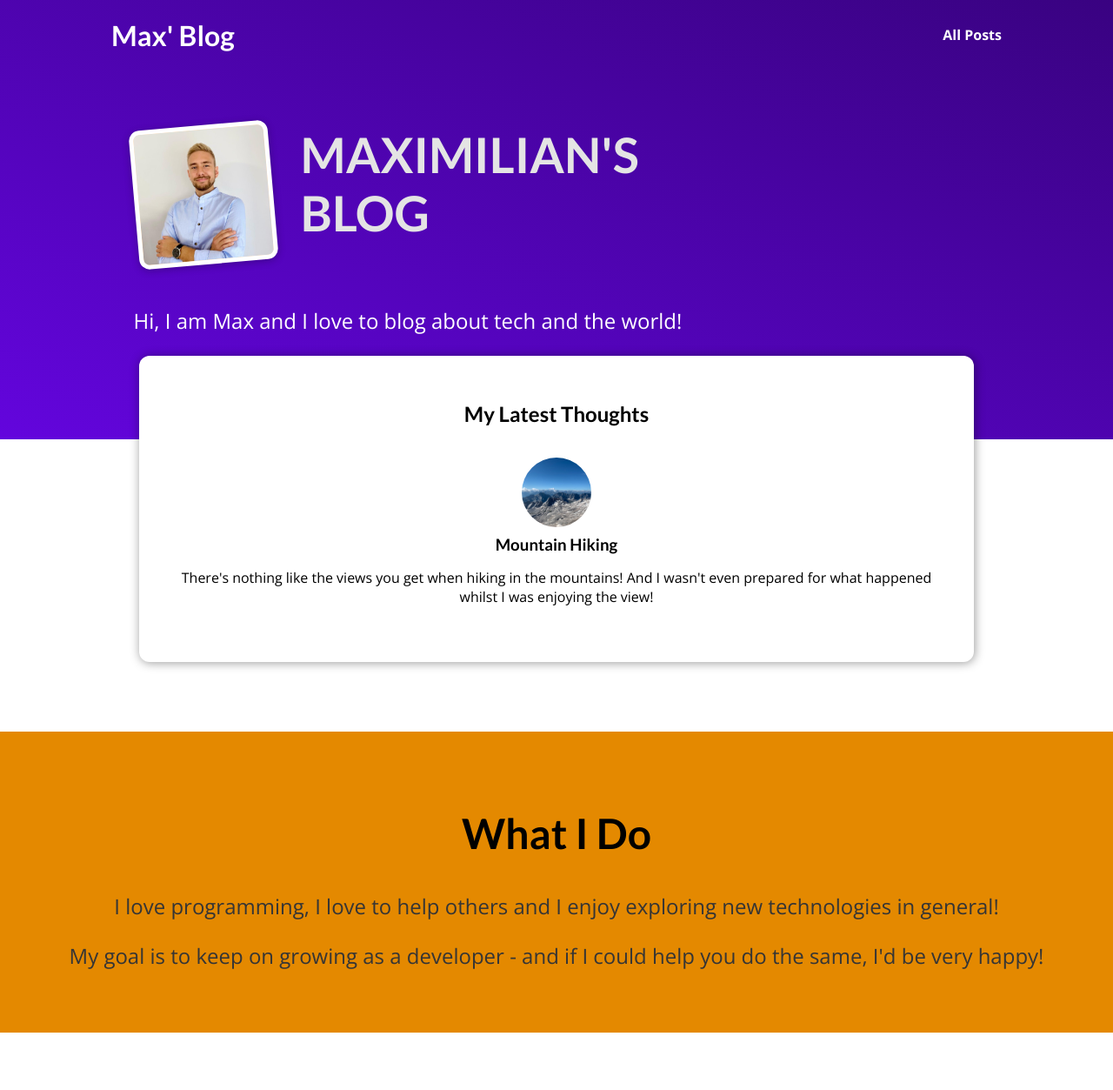
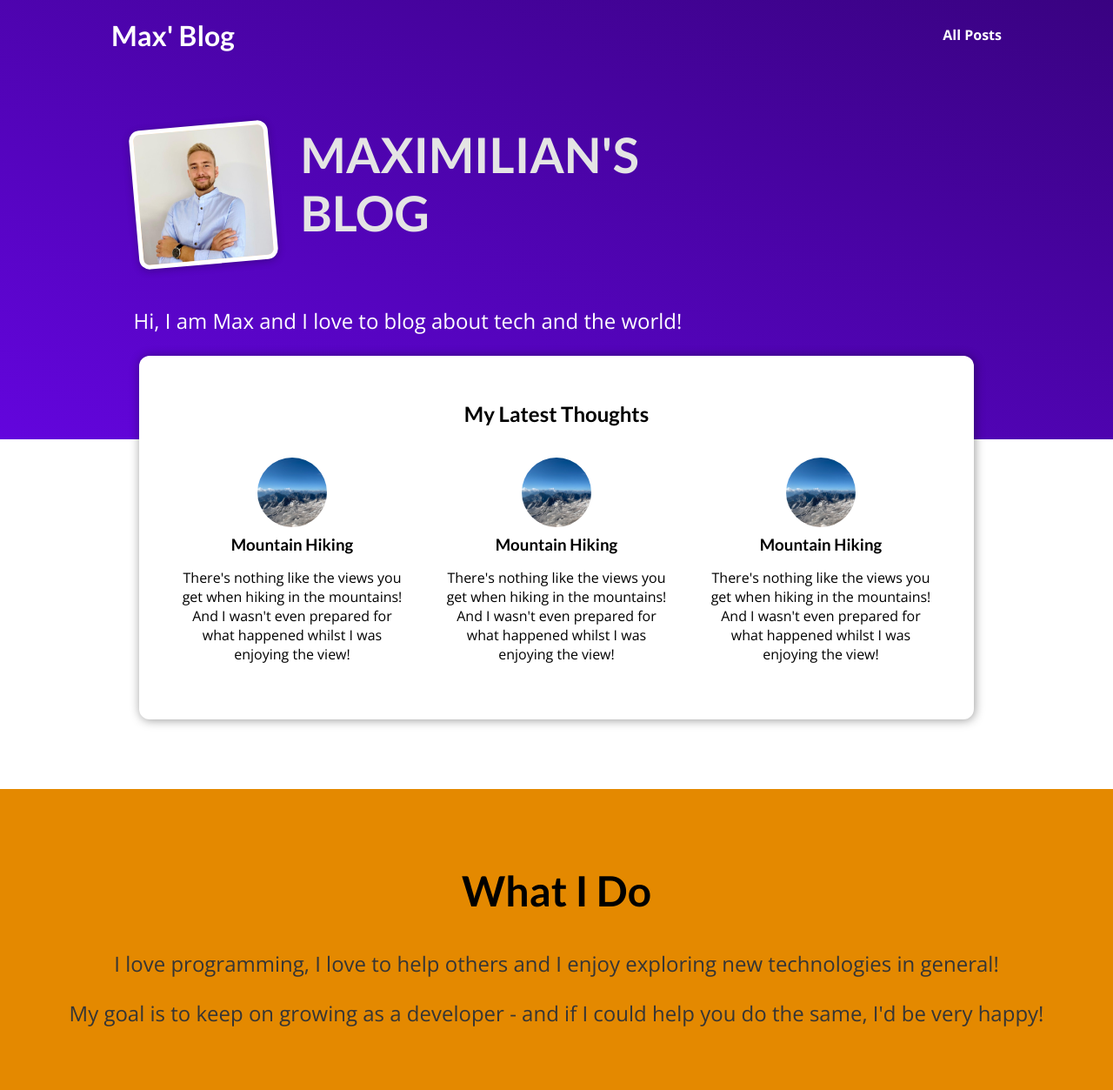
Before and after one commit to AsVain/blog_project, a Django app: page / in a window 1280 px wide. Shown: the whole page at 87% size. Before the commit the page ends 1187 px from the top, so only its background shows below. Run offline with Django 5.2, Linux system fonts and the light colour scheme.

Commit message:
some automations in progress

```diff
--- a/blog/templates/blog/index.html
+++ b/blog/templates/blog/index.html
@@ -23,7 +23,9 @@ My Blog
   <h2>My Latest Thoughts</h2>
 
   <ul>
-    {% include "blog/includes/post.html" %}
+    {% for post in posts %}
+      {% include "blog/includes/post.html" %}
+    {% endfor %}
   </ul>
 </section>
 
--- a/blog/views.py
+++ b/blog/views.py
@@ -2,8 +2,7 @@ from django.shortcuts import render
 
 from datetime import date
 
-
-posts = [       #lista postów, każdy post będzie słownikiem
+all_posts = [       #lista postów, każdy post będzie słownikiem
     {
         "slug": "hiking-the-mountains",
         "image": "mountains.jpg",
@@ -18,12 +17,50 @@ posts = [       #lista postów, każdy post będzie słownikiem
 
             Lorem ipsum dolor sit amet, consectetur adipiscing elit. Nullam dapibus erat vel justo vulputate laoreet. Sed sagittis justo sodales pulvinar blandit. Donec sit amet sagittis augue. Aenean euismod faucibus arcu, at porta justo hendrerit nec. Fusce commodo lorem nec leo pulvinar, et semper tortor pretium. Nunc viverra nisi eu justo facilisis, id viverra sapien commodo. Cras vulputate, urna sed condimentum finibus, nisl nunc imperdiet lorem, interdum placerat dolor leo ut justo. Aenean non nunc nulla. Integer convallis fermentum aliquet. Quisque laoreet libero a nulla condimentum lobortis. Proin rutrum libero tortor, a vehicula elit feugiat et. Nam eu magna ac dui vulputate molestie ac vel lorem. Aliquam ac sagittis risus, et placerat magna.
         """
+    },
+    {
+        "slug": "programming-is-fun",
+        "image": "mountains.jpg",
+        "author": "Maximilian",
+        "date": date(2024, 5, 21),
+        "title": "Mountain Hiking",
+        "exerpt": "There's nothing like the views you get when hiking in the mountains! And I wasn't even prepared for what happened whilst I was enjoying the view!",
+        "contnet": """
+            Lorem ipsum dolor sit amet, consectetur adipiscing elit. Nullam dapibus erat vel justo vulputate laoreet. Sed sagittis justo sodales pulvinar blandit. Donec sit amet sagittis augue. Aenean euismod faucibus arcu, at porta justo hendrerit nec. Fusce commodo lorem nec leo pulvinar, et semper tortor pretium. Nunc viverra nisi eu justo facilisis, id viverra sapien commodo. Cras vulputate, urna sed condimentum finibus, nisl nunc imperdiet lorem, interdum placerat dolor leo ut justo. Aenean non nunc nulla. Integer convallis fermentum aliquet. Quisque laoreet libero a nulla condimentum lobortis. Proin rutrum libero tortor, a vehicula elit feugiat et. Nam eu magna ac dui vulputate molestie ac vel lorem. Aliquam ac sagittis risus, et placerat magna.
+
+            Lorem ipsum dolor sit amet, consectetur adipiscing elit. Nullam dapibus erat vel justo vulputate laoreet. Sed sagittis justo sodales pulvinar blandit. Donec sit amet sagittis augue. Aenean euismod faucibus arcu, at porta justo hendrerit nec. Fusce commodo lorem nec leo pulvinar, et semper tortor pretium. Nunc viverra nisi eu justo facilisis, id viverra sapien commodo. Cras vulputate, urna sed condimentum finibus, nisl nunc imperdiet lorem, interdum placerat dolor leo ut justo. Aenean non nunc nulla. Integer convallis fermentum aliquet. Quisque laoreet libero a nulla condimentum lobortis. Proin rutrum libero tortor, a vehicula elit feugiat et. Nam eu magna ac dui vulputate molestie ac vel lorem. Aliquam ac sagittis risus, et placerat magna.
+
+            Lorem ipsum dolor sit amet, consectetur adipiscing elit. Nullam dapibus erat vel justo vulputate laoreet. Sed sagittis justo sodales pulvinar blandit. Donec sit amet sagittis augue. Aenean euismod faucibus arcu, at porta justo hendrerit nec. Fusce commodo lorem nec leo pulvinar, et semper tortor pretium. Nunc viverra nisi eu justo facilisis, id viverra sapien commodo. Cras vulputate, urna sed condimentum finibus, nisl nunc imperdiet lorem, interdum placerat dolor leo ut justo. Aenean non nunc nulla. Integer convallis fermentum aliquet. Quisque laoreet libero a nulla condimentum lobortis. Proin rutrum libero tortor, a vehicula elit feugiat et. Nam eu magna ac dui vulputate molestie ac vel lorem. Aliquam ac sagittis risus, et placerat magna.
+        """
+    },
+    {
+        "slug": "into-the-woods",
+        "image": "mountains.jpg",
+        "author": "Maximilian",
+        "date": date(2024, 5, 26),
+        "title": "Mountain Hiking",
+        "exerpt": "There's nothing like the views you get when hiking in the mountains! And I wasn't even prepared for what happened whilst I was enjoying the view!",
+        "contnet": """
+            Lorem ipsum dolor sit amet, consectetur adipiscing elit. Nullam dapibus erat vel justo vulputate laoreet. Sed sagittis justo sodales pulvinar blandit. Donec sit amet sagittis augue. Aenean euismod faucibus arcu, at porta justo hendrerit nec. Fusce commodo lorem nec leo pulvinar, et semper tortor pretium. Nunc viverra nisi eu justo facilisis, id viverra sapien commodo. Cras vulputate, urna sed condimentum finibus, nisl nunc imperdiet lorem, interdum placerat dolor leo ut justo. Aenean non nunc nulla. Integer convallis fermentum aliquet. Quisque laoreet libero a nulla condimentum lobortis. Proin rutrum libero tortor, a vehicula elit feugiat et. Nam eu magna ac dui vulputate molestie ac vel lorem. Aliquam ac sagittis risus, et placerat magna.
+
+            Lorem ipsum dolor sit amet, consectetur adipiscing elit. Nullam dapibus erat vel justo vulputate laoreet. Sed sagittis justo sodales pulvinar blandit. Donec sit amet sagittis augue. Aenean euismod faucibus arcu, at porta justo hendrerit nec. Fusce commodo lorem nec leo pulvinar, et semper tortor pretium. Nunc viverra nisi eu justo facilisis, id viverra sapien commodo. Cras vulputate, urna sed condimentum finibus, nisl nunc imperdiet lorem, interdum placerat dolor leo ut justo. Aenean non nunc nulla. Integer convallis fermentum aliquet. Quisque laoreet libero a nulla condimentum lobortis. Proin rutrum libero tortor, a vehicula elit feugiat et. Nam eu magna ac dui vulputate molestie ac vel lorem. Aliquam ac sagittis risus, et placerat magna.
+
+            Lorem ipsum dolor sit amet, consectetur adipiscing elit. Nullam dapibus erat vel justo vulputate laoreet. Sed sagittis justo sodales pulvinar blandit. Donec sit amet sagittis augue. Aenean euismod faucibus arcu, at porta justo hendrerit nec. Fusce commodo lorem nec leo pulvinar, et semper tortor pretium. Nunc viverra nisi eu justo facilisis, id viverra sapien commodo. Cras vulputate, urna sed condimentum finibus, nisl nunc imperdiet lorem, interdum placerat dolor leo ut justo. Aenean non nunc nulla. Integer convallis fermentum aliquet. Quisque laoreet libero a nulla condimentum lobortis. Proin rutrum libero tortor, a vehicula elit feugiat et. Nam eu magna ac dui vulputate molestie ac vel lorem. Aliquam ac sagittis risus, et placerat magna.
+        """
     }
 ]
+
+def get_date(post):
+    return post['date']
+
 # Create your views here.
 
 def starting_page(request):
-    return render(request, "blog/index.html")
+    sorted_posts = sorted(all_posts, key=get_date)
+    latest_posts = sorted_posts[-3:]
+    return render(request, "blog/index.html", {
+        "posts": latest_posts
+    })
 
 def posts(request):
     return render(request, "blog/all-posts.html")
```
